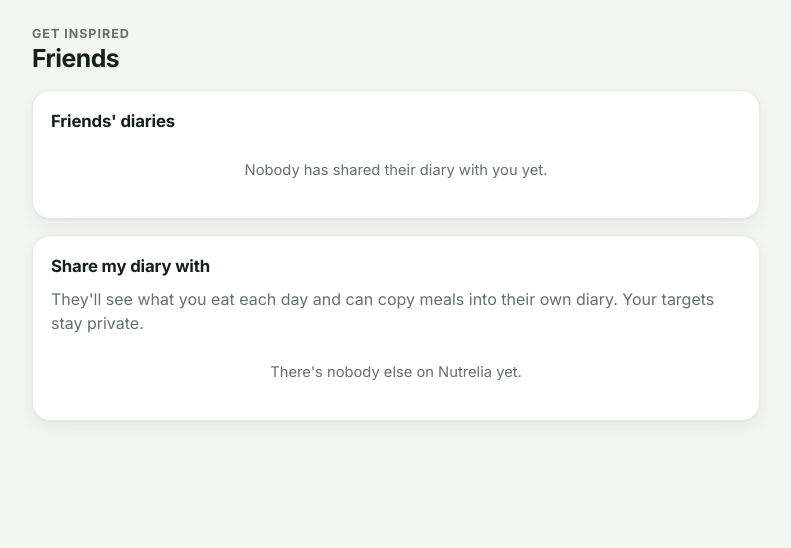
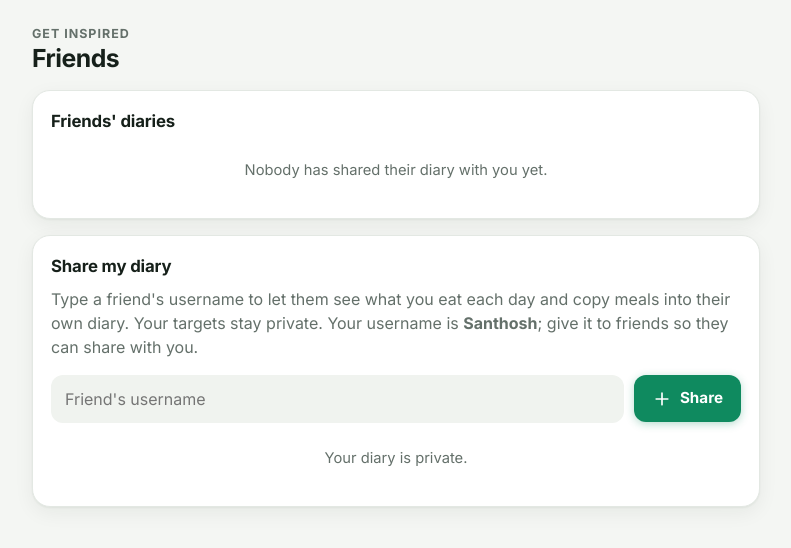
Before and after one commit to sankumar76/Nutrelia, a Flask app: page /friends in a window 1280 px wide. Shown: the part 63-611 px from the top of the page, without its empty margins (244-1035 px from the left). Run offline with Flask 3, Linux system fonts and the light colour scheme; the visitor is signed in with stand-in values (Sample User, id 1); data comes from the database, SQL or seed files in the repository; data that the repository does not hold is empty.

Commit message:
Friends: share by typing a username instead of listing everyone
Co-Authored-By: Claude Opus 5.5 (1M context) <noreply@anthropic.com>
Claude-Session: https://claude.ai/code/session_019tM5qHYoUiy84ubp6MqWkT

```diff
--- a/app.py
+++ b/app.py
@@ -533,16 +533,31 @@ def public_foods():
 @app.route("/friends", methods=["GET", "POST"])
 @login_required
 def friends():
+    """Share your diary with people whose username you know; nobody sees a list of everyone."""
     conn = get_db()
+    me = g.user["id"]
     if request.method == "POST":
-        chosen = {int(v) for v in request.form.getlist("viewer") if v.isdigit()}
-        db.set_shared_with(conn, g.user["id"], chosen)
-        flash("Sharing updated." if chosen else "Your diary is now private.")
+        if request.form.get("action") == "remove":
+            viewer = request.form.get("viewer", type=int)
+            db.set_shared_with(conn, me, db.shared_with(conn, me) - {viewer})
+            flash("Stopped sharing with them.")
+        else:
+            username = request.form.get("username", "").strip().lstrip("@")
+            other = conn.execute("SELECT id, name FROM users WHERE username = ?", (username,)).fetchone()
+            if not username:
+                flash("Type your friend's username.")
+            elif not other:
+                flash(f"No one on Nutrelia has the username {username}. Check the spelling with your friend.")
+            elif other["id"] == me:
+                flash("That's your own username.")
+            else:
+                db.set_shared_with(conn, me, db.shared_with(conn, me) | {other["id"]})
+                flash(f"{other['name']} can now see your diary.")
         return redirect(url_for("friends"))
-    others = conn.execute("SELECT id, name, username FROM users WHERE id != ? ORDER BY name COLLATE NOCASE",
-                          (g.user["id"],)).fetchall()
-    return render_template("friends.html", others=others, sharing=db.shared_with(conn, g.user["id"]),
-                           friends=db.friends_sharing_with(conn, g.user["id"]))
+    ids = db.shared_with(conn, me)
+    sharing = conn.execute(f"SELECT id, name, username FROM users WHERE id IN ({','.join('?' * len(ids))}) "
+                           "ORDER BY name COLLATE NOCASE", list(ids)).fetchall() if ids else []
+    return render_template("friends.html", sharing=sharing, friends=db.friends_sharing_with(conn, me))
 
 
 def friend_or_404(friend_id: int):
--- a/static/style.css
+++ b/static/style.css
@@ -398,3 +398,4 @@ body:not([data-view]) .view-cards { display: none; }
   .nutri-table tr.meal-row th { padding: 14px 12px 4px; }
   .nutri-table tfoot th a { display: block; margin: 0; }
 }
+.section-label { font-size: .75rem; text-transform: uppercase; letter-spacing: .08em; color: var(--muted); margin: 18px 0 4px; }
--- a/templates/friends.html
+++ b/templates/friends.html
@@ -19,18 +19,26 @@
   {% else %}<p class="empty">Nobody has shared their diary with you yet.</p>{% endif %}
 </section>
 
-<form method="post" class="card">
-  <div class="card-head"><h2>Share my diary with</h2></div>
-  <p class="muted" style="margin-top:-6px">They'll see what you eat each day and can copy meals into their own diary. Your targets stay private.</p>
-  {% for o in others %}
-    <label class="toggle-row">
+<section class="card">
+  <div class="card-head"><h2>Share my diary</h2></div>
+  <p class="muted" style="margin-top:-6px">Type a friend's username to let them see what you eat each day and copy meals into their own diary. Your targets stay private. Your username is <b>{{ user.username|cap }}</b>; give it to friends so they can share with you.</p>
+  <form method="post" class="row">
+    <input type="hidden" name="action" value="add">
+    <input name="username" placeholder="Friend's username" autocapitalize="none" autocomplete="off" required aria-label="Friend's username">
+    <button class="btn">{{ icon('plus') }} Share</button>
+  </form>
+  {% if sharing %}
+  <h3 class="section-label">Sharing with</h3>
+  <ul class="list">
+    {% for o in sharing %}
+    <li><div class="item">
       <span class="avatar">{{ o.name[:1]|upper }}</span>
-      <span class="grow">{{ o.name }} <small class="muted">{{ o.username|cap }}</small></span>
-      <input class="switch" type="checkbox" name="viewer" value="{{ o.id }}" {% if o.id in sharing %}checked{% endif %}>
-    </label>
-  {% else %}
-    <p class="empty">There's nobody else on Nutrelia yet.</p>
-  {% endfor %}
-  {% if others %}<button class="block" style="margin-top:12px">Save sharing</button>{% endif %}
-</form>
+      <span class="grow"><b>{{ o.name }}</b><small>{{ o.username|cap }}</small></span>
+      <form method="post"><input type="hidden" name="action" value="remove"><input type="hidden" name="viewer" value="{{ o.id }}">
+        <button class="btn ghost" title="Stop sharing with {{ o.name }}">Stop sharing</button></form>
+    </div></li>
+    {% endfor %}
+  </ul>
+  {% else %}<p class="empty">Your diary is private.</p>{% endif %}
+</section>
 {% endblock %}
```
Also changed, not shown: tests/test_nutrelia.py (+5 -2 lines).
